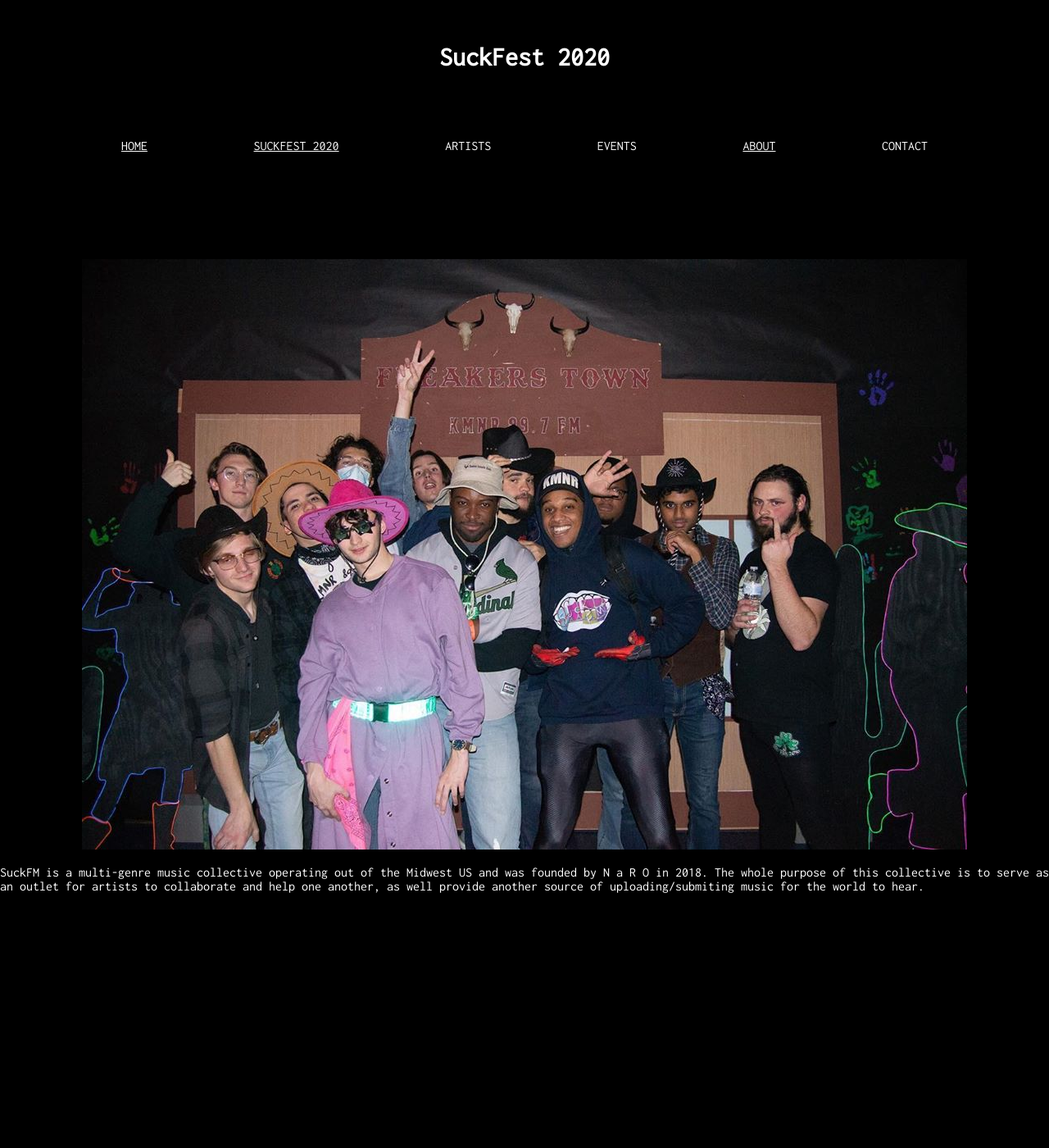
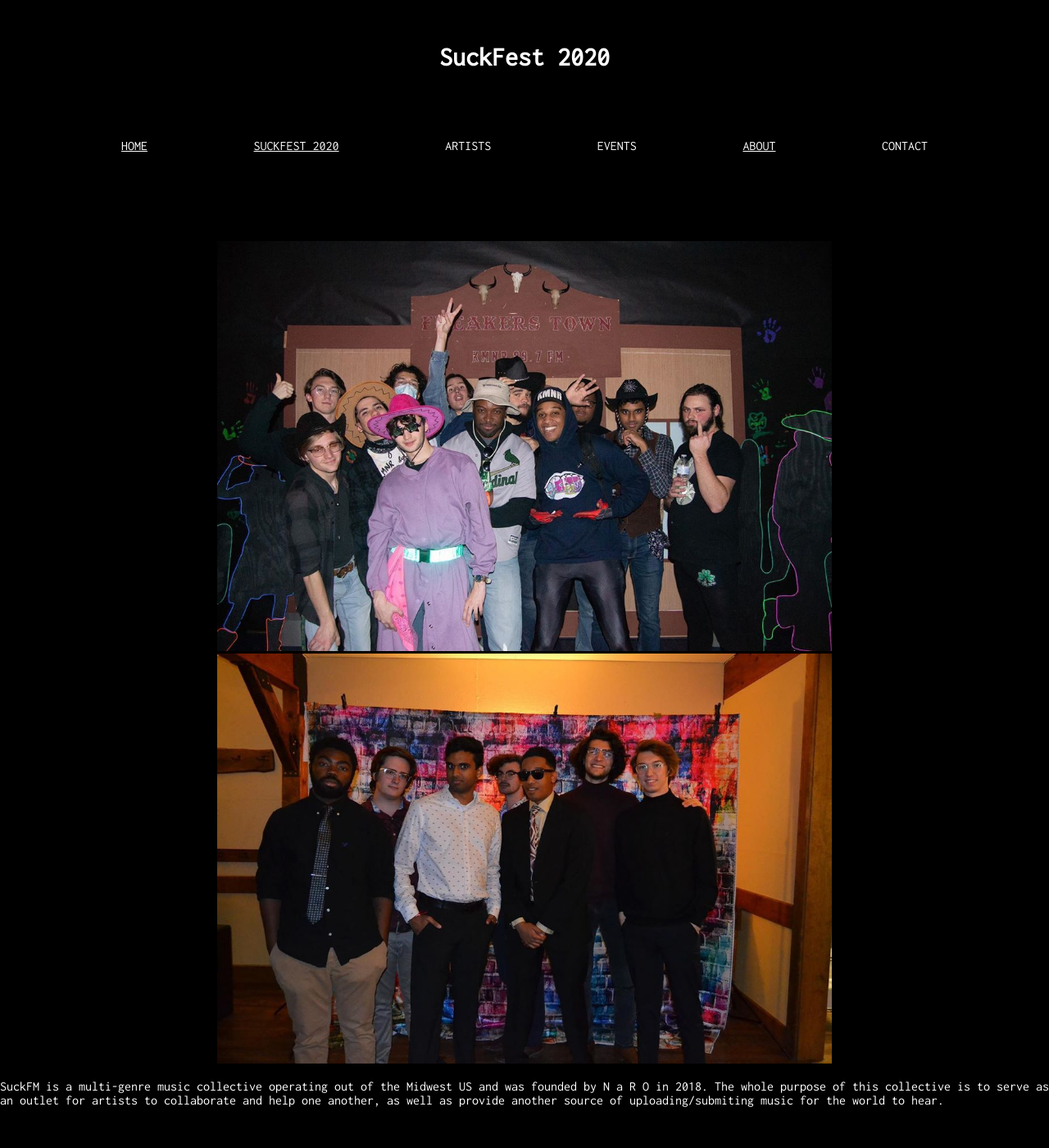
Before and after one commit to vganesh1798/suckfm.com, a Flask app: page /about/ in a window 1280 px wide. Shown: the whole page at 82% size. Before the commit the page ends 1089 px from the top, so only its background shows below. Run offline with Flask 2, Linux system fonts and the light colour scheme.

Commit message:
yeah, im on the master branch. Added pic and messed with with margins on about page

```diff
--- a/suckfm/templates/about.html
+++ b/suckfm/templates/about.html
@@ -25,9 +25,11 @@
         </header>
         <main>
             <body>
-                <h1></h1>
-                <img src="{{ url_for('static',filename = 'suckfmpic.jpg')}}" alt="SuckFM Group">
-                <p style="text-align:left;">SuckFM is a multi-genre music collective operating out of the Midwest US and was founded by N a R O in 2018. The whole purpose of this collective is to serve as an outlet for artists to collaborate and help one another, as well provide another source of uploading/submiting music for the world to hear.</p>
+                <img src="{{ url_for('static',filename = 'suckfmpic.jpg')}}" alt="SuckFM Group" height="500" width="750">
+                <img src="{{ url_for('static',filename = 'suckfmformal.jpg')}}" alt="SuckFM Group" height="500" width="750">
+                <p style="text-align:left;">SuckFM is a multi-genre music collective operating out of the Midwest US and was founded by N a R O in 2018. The whole purpose of this collective is to serve as an outlet for artists to collaborate and help one another, as well as provide another source of uploading/submiting music for the world to hear.</p>
+                <br>
+                <br>
             </body>
         </main>
     </body>
```
Also changed, not shown: suckfm/static/suckfmformal.jpg (added).
